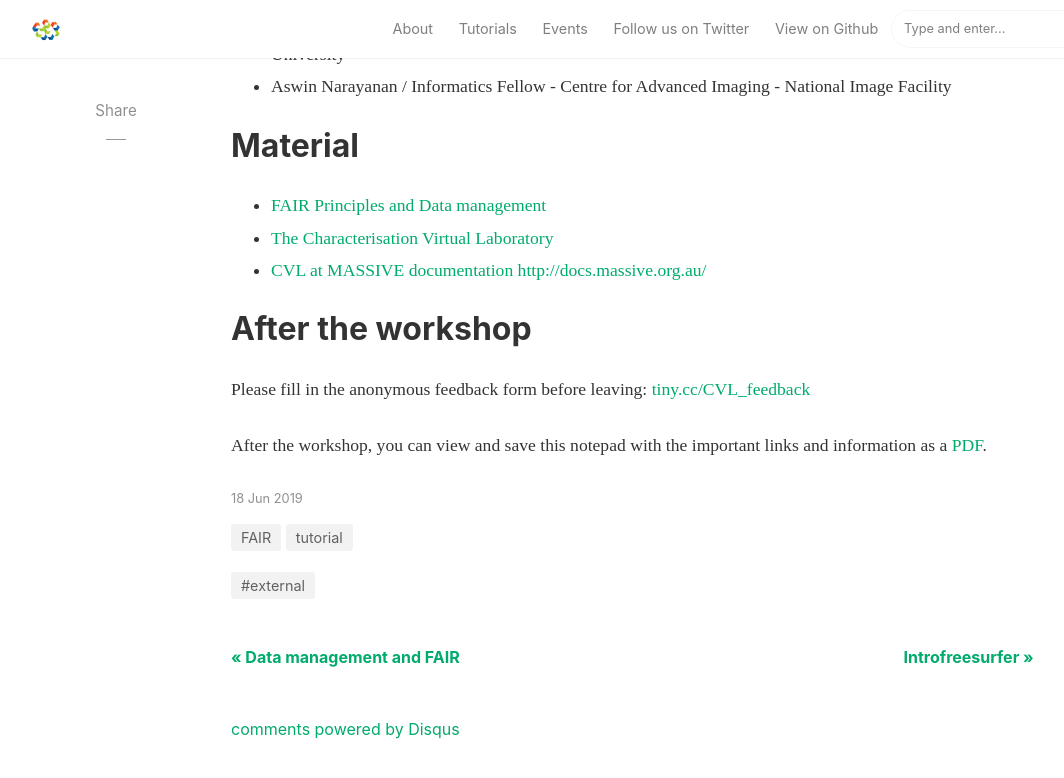
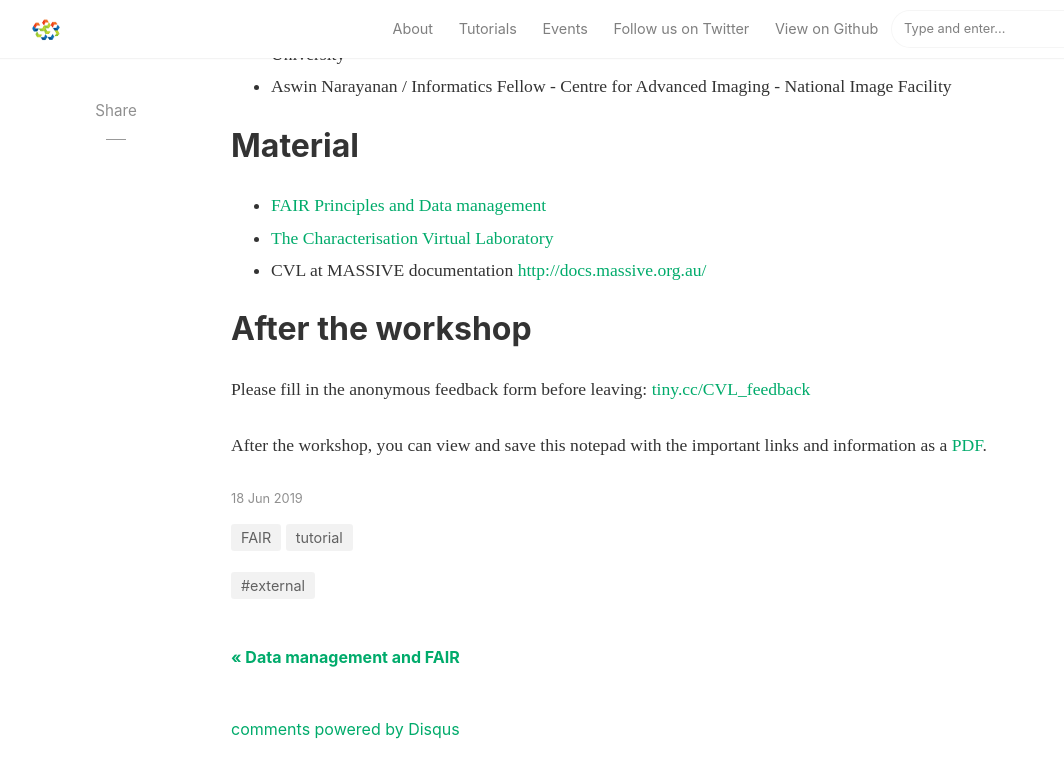
Before and after one commit to Characterisation-Virtual-Laboratory/CVL_Community, a Jekyll site: the page built from _posts/NIF/2019-06-18-FAIR-CVL.md, in a window 1280 px wide and 900 px high, scrolled down 2549 px, cut to the strip 0-805 px from the top of the window. Shown: the top 778 px of the strip, without its empty margins (54-1118 px from the left). Built offline with Jekyll 4.4.1, drawn with Linux system fonts in a browser that asks for light colours; nearby versions of some CDN libraries; comment, search, counter and statistics services are not loaded; some of the changed text lies outside the part shown.

Commit message:
site built

```diff
--- a/_posts/NIF/2019-06-18-FAIR-CVL.md
+++ b/_posts/NIF/2019-06-18-FAIR-CVL.md
@@ -42,7 +42,7 @@
 or broadly in use ?
 1. Any recommendations about license for work features?
 
-Also, please take the time to read this Nature article [Make scientific data FAIR](https://www.nature.com/articles/d41586-019-01720-7) by Stall et al., 2019 [doi: 10.1038/d41586-019-01720-7](doi: 10.1038/d41586-019-01720-7)
+Also, please take the time to read this Nature article [Make scientific data FAIR](https://www.nature.com/articles/d41586-019-01720-7) by Stall et al., 2019 [doi:10.1038/d41586-019-01720-7](doi:10.1038/d41586-019-01720-7)
 
 ## Workshop agenda
 
@@ -79,7 +79,7 @@
 
 * [FAIR Principles and Data management](https://demo.codimd.org/p/rkCna2l1S#/)
 * [The Characterisation Virtual Laboratory](https://demo.codimd.org/p/SJlh1PQAV#/)
-* [CVL at MASSIVE documentation http://docs.massive.org.au/](http://docs.massive.org.au/)
+* CVL at MASSIVE documentation [http://docs.massive.org.au/](http://docs.massive.org.au/)
 
 ## After the workshop
 
```
Also changed, not shown: _posts/FreeSurfer/2019-06-30-IntroFreeSurfer.md (deleted, +0 -19 lines), 1 other file.
